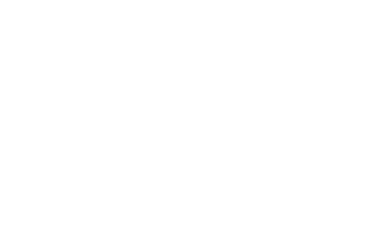
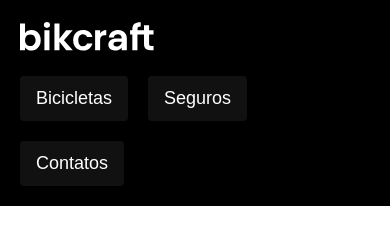
Before and after one commit to camila1467/Bikcraft, a plain HTML site: page index.html in a window 390 px wide. Drawn offline with Linux system fonts and the light colour scheme.

Commit message:
header-e-menu

```diff
--- a/css/style.css
+++ b/css/style.css
@@ -0,0 +1,85 @@
+body {
+  margin:0px;
+  font-family: Arial, Helvetica, sans-serif;
+}
+ul {
+  margin: 0px;
+  padding: 0px;
+  list-style: none;
+}
+.header-bg {
+  background-color: #000000;
+}
+a {
+  text-decoration: none;
+}
+
+
+.header {
+  display: flex;
+  flex-wrap: wrap;
+  justify-content: space-between;
+  align-items: center;
+  padding: 20px;
+  box-sizing: border-box;
+  max-width: 1200px;
+  margin-left: auto;
+  margin-right: auto;
+  gap: 20px;
+}
+.header-menu{
+  display: flex;
+  gap: 20px;
+  flex-wrap: wrap;
+}
+.header-menu a {
+  color: #ffffff;
+  display: inline-block;
+  padding: 16px 0px;
+  font-size: 18px;
+  position: relative;
+}
+.header-menu a:after {
+  content: "";
+  display: block;
+  height: 2px;
+  width: 0px;
+  background: #ffffff;
+  margin-top: 4px;
+  transition: 0.3s;
+  position: absolute;
+}
+
+.header-menu a:hover:after {
+  width: 100%;
+}
+@media (max-width: 800px) {
+  .header-menu {
+    gap: 20px;
+  }
+.header-menu a {
+background: #111111;
+padding: 12px 16px;
+ border-radius:4px ;
+
+}
+.header-menu a:hover {
+  background: #2e2e2e;
+
+}
+.header a:after {
+  display: none;
+}
+
+}
+@media(max-width:600px){
+.header menu {
+  gap:12px;
+}
+.header menu a {
+  padding:8px 12px;
+  font-size: 14px;
+}
+
+
+}
--- a/index.html
+++ b/index.html
@@ -1,4 +1,4 @@
-<!DOCTYPE html>
+ <!DOCTYPE html>
 <html lang="en">
 <head>
   <meta charset="UTF-8">
@@ -8,6 +8,19 @@
 <link rel="stylesheet" href="./css/style.css">
 </head>
 <body>
+  <header class="header-bg">
+    <div class="header">
+      <a href="./">
+    <img src="./img/bikcraft.svg" alt="Bikcraft"></a>
+<nav aria-label="primaria">
+
+<ul class="header-menu">
+<li ><a href="./bicicletas.html">Bicicletas</a></li>
+<li ><a href="./Seguros.html">Seguros</a></li>
+<li ><a href="./Contatos.html">Contatos</a></li>
+</ul>
+</nav>
+  </header>
 
 </body>
 </html>
```
